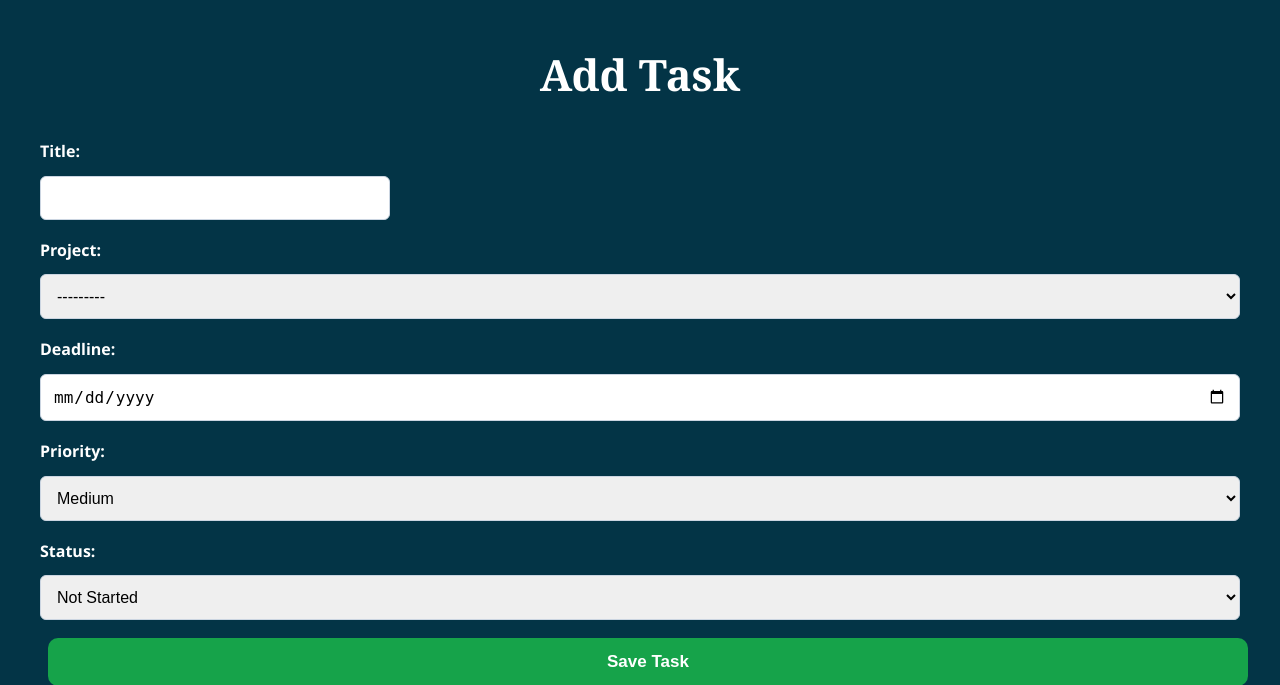
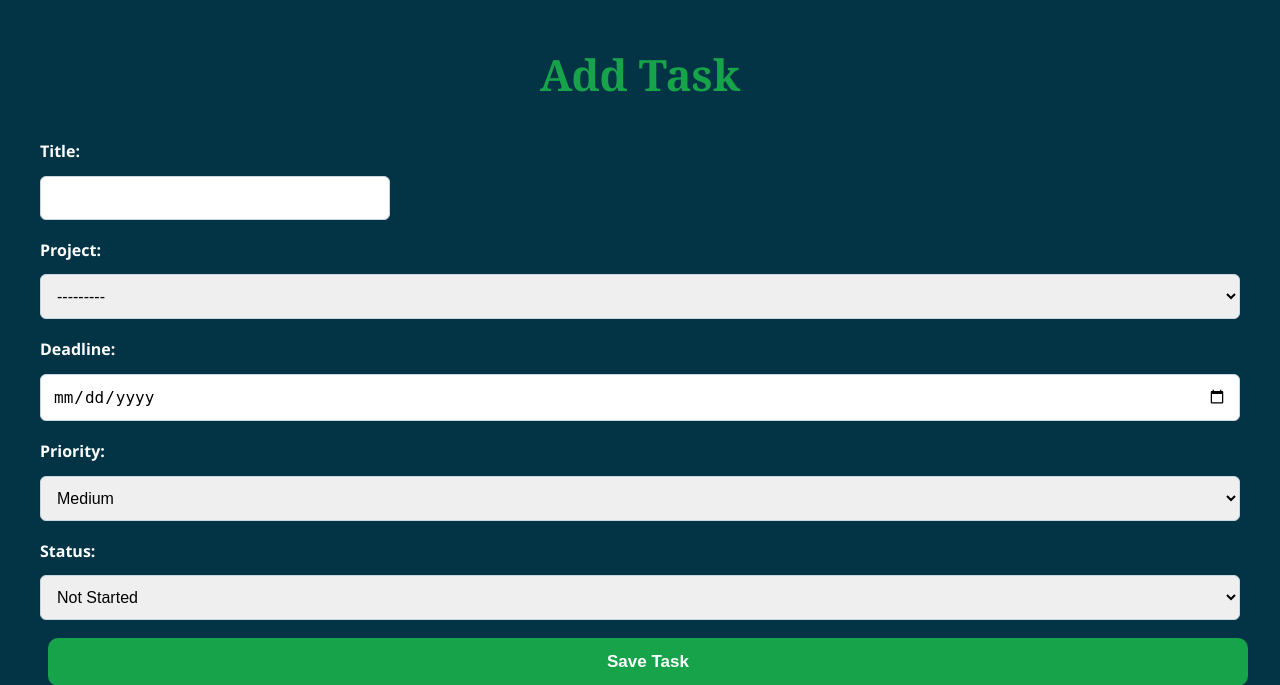
Before and after one commit to remzyayo/ALX_CapstoneProject, a Django app: page /add/ in a window 1280 px wide. Shown: the top 685 px of the page. Run offline with Django 5.2, Linux system fonts and the light colour scheme; a user stored in the database is signed in; data that the repository does not hold is empty.

Commit message:
Css updated

```diff
--- a/expenses/static/expenses/css/style.css
+++ b/expenses/static/expenses/css/style.css
@@ -599,7 +599,7 @@ textarea:focus {
 
 
 .form-container h1{
-    color:#ffffff;
+    color:#16a34a;
     text-align:center;
     margin-bottom:30px;
 }
```
